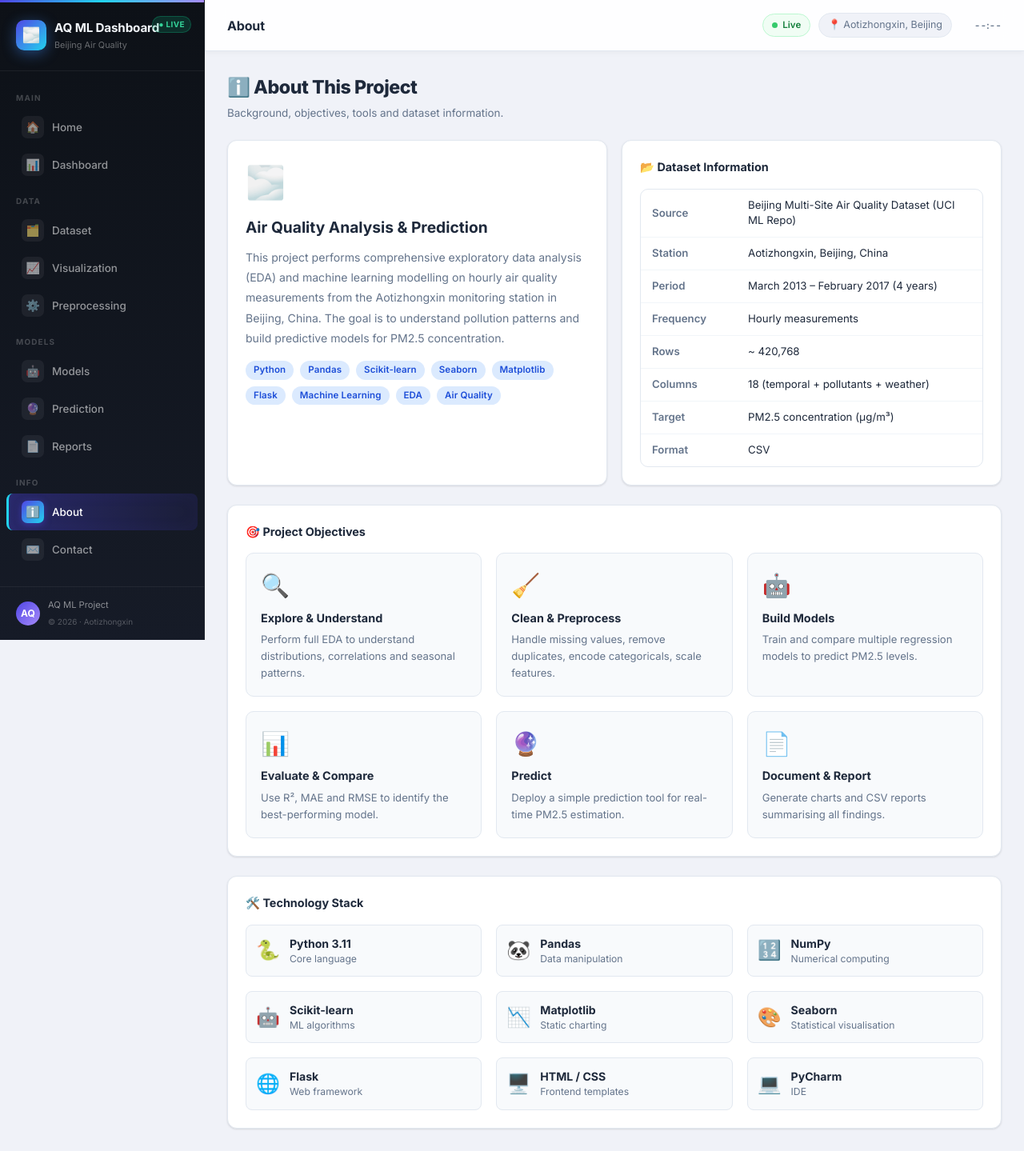
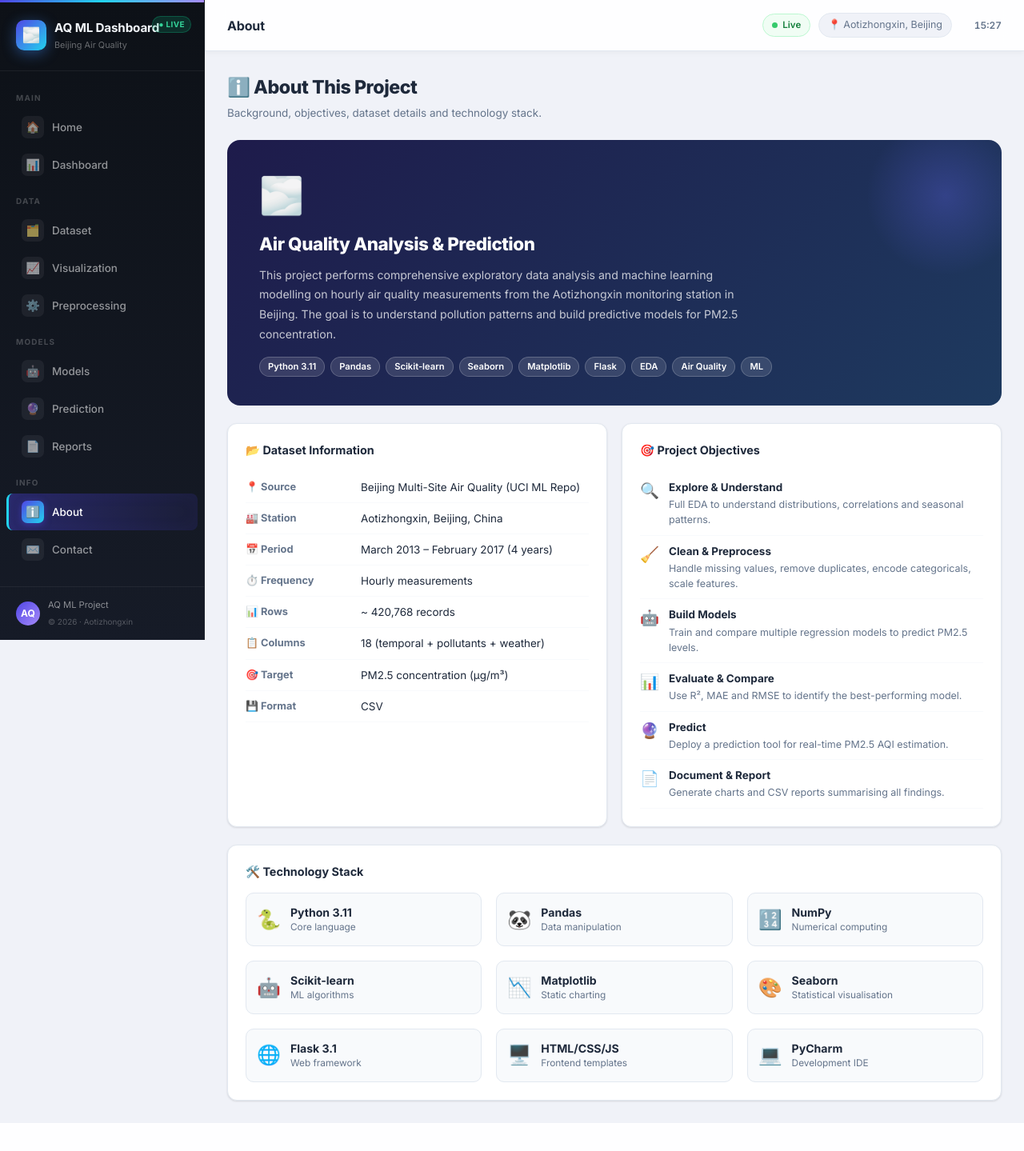
Before and after one commit to premsai2500030723/AERO-PURE-ML-PROJECT-, a Flask app: page /about in a window 1280 px wide. Shown: the whole page at 80% size. After the commit the page ends 1404 px from the top, so only its background shows below. Run offline with Flask 3, Linux system fonts and the light colour scheme.

Commit message:
ui: finalize about/contact with hero banner, FAQ accordion, team card and add live clock + stat counter animation in JS

```diff
--- a/app.py
+++ b/app.py
@@ -20,7 +20,7 @@ OUTPUT_DIR  = os.path.join(BASE_DIR, "output")
 
 app = Flask(__name__)
 app.secret_key = "aq_ml_secret_2026"
-app.jinja_env.globals.update(zip=zip)
+app.jinja_env.globals.update(zip=zip, enumerate=enumerate)
 
 
 # ─────────────────────────────────────────────────────────────
--- a/static/js/main.js
+++ b/static/js/main.js
@@ -1,98 +1,164 @@
-// Air Quality ML Dashboard — main.js
+// Air Quality ML Dashboard — main.js  (UI v2)
 
 document.addEventListener('DOMContentLoaded', () => {
 
-  // ── Active nav link highlight ─────────────────────
-  const links = document.querySelectorAll('.nav-link');
-  const current = window.location.pathname;
-  links.forEach(link => {
-    if (link.getAttribute('href') === current) {
-      link.classList.add('active');
-    }
-  });
+  // ── Live clock ────────────────────────────────────
+  const clock = document.getElementById('clock');
+  if (clock) {
+    const tick = () => {
+      const now = new Date();
+      clock.textContent = now.toLocaleTimeString('en-GB', { hour:'2-digit', minute:'2-digit' });
+    };
+    tick();
+    setInterval(tick, 10000);
+  }
 
   // ── Mobile sidebar toggle ─────────────────────────
   const toggleBtn = document.getElementById('sidebar-toggle');
   const sidebar   = document.getElementById('sidebar');
   if (toggleBtn && sidebar) {
-    toggleBtn.addEventListener('click', () => {
-      sidebar.classList.toggle('open');
+    toggleBtn.addEventListener('click', () => sidebar.classList.toggle('open'));
+    // close on overlay click
+    document.addEventListener('click', e => {
+      if (sidebar.classList.contains('open') &&
+          !sidebar.contains(e.target) &&
+          e.target !== toggleBtn) {
+        sidebar.classList.remove('open');
+      }
     });
   }
 
-  // ── Image modal ───────────────────────────────────
-  const imgCards = document.querySelectorAll('.img-card img');
-  imgCards.forEach(img => {
-    img.style.cursor = 'zoom-in';
-    img.addEventListener('click', () => openModal(img.src, img.alt));
+  // ── Active nav link highlight ─────────────────────
+  const current = window.location.pathname;
+  document.querySelectorAll('.nav-link').forEach(link => {
+    if (link.getAttribute('href') === current) link.classList.add('active');
+  });
+
+  // ── Image zoom modal ──────────────────────────────
+  document.querySelectorAll('.img-card').forEach(card => {
+    card.addEventListener('click', () => {
+      const img = card.querySelector('img');
+      const label = card.querySelector('.img-card-body span')?.textContent || '';
+      openModal(img.src, label);
+    });
   });
 
   function openModal(src, caption) {
+    // Remove existing modal if any
+    document.getElementById('img-modal')?.remove();
+
     const overlay = document.createElement('div');
     overlay.id = 'img-modal';
     overlay.style.cssText = `
-      position:fixed;inset:0;background:rgba(0,0,0,.85);
+      position:fixed;inset:0;background:rgba(10,10,20,.88);
       display:flex;align-items:center;justify-content:center;
-      z-index:9999;cursor:zoom-out;flex-direction:column;gap:12px;
+      z-index:9999;cursor:zoom-out;flex-direction:column;gap:14px;
+      backdrop-filter:blur(6px);animation:fadeIn .2s ease;
     `;
-    const img = document.createElement('img');
-    img.src = src;
-    img.style.cssText = 'max-width:90vw;max-height:80vh;border-radius:8px;box-shadow:0 8px 40px rgba(0,0,0,.5)';
+
+    const imgEl = document.createElement('img');
+    imgEl.src = src;
+    imgEl.style.cssText = `
+      max-width:92vw;max-height:78vh;border-radius:10px;
+      box-shadow:0 20px 60px rgba(0,0,0,.6);
+    `;
+
     const cap = document.createElement('p');
-    cap.textContent = caption || '';
-    cap.style.cssText = 'color:#e2e8f0;font-size:.9rem;';
-    overlay.appendChild(img);
-    overlay.appendChild(cap);
-    overlay.addEventListener('click', () => overlay.remove());
+    cap.textContent = caption;
+    cap.style.cssText = 'color:#cbd5e1;font-size:.88rem;font-weight:600;';
+
+    const closeBtn = document.createElement('button');
+    closeBtn.textContent = '✕ Close';
+    closeBtn.style.cssText = `
+      background:rgba(255,255,255,.1);border:1px solid rgba(255,255,255,.2);
+      color:#fff;padding:7px 18px;border-radius:8px;cursor:pointer;font-size:.8rem;
+    `;
+    closeBtn.onclick = () => overlay.remove();
+
+    overlay.append(imgEl, cap, closeBtn);
+    overlay.addEventListener('click', e => { if (e.target === overlay) overlay.remove(); });
     document.body.appendChild(overlay);
   }
 
-  // ── Dataset search / filter ───────────────────────
+  // Inject fadeIn keyframe once
+  if (!document.getElementById('modal-style')) {
+    const s = document.createElement('style');
+    s.id = 'modal-style';
+    s.textContent = '@keyframes fadeIn{from{opacity:0}to{opacity:1}}';
+    document.head.appendChild(s);
+  }
+
+  // ── Dataset table live search ─────────────────────
   const searchInput = document.getElementById('table-search');
   if (searchInput) {
     searchInput.addEventListener('input', () => {
-      const q = searchInput.value.toLowerCase();
+      const q = searchInput.value.toLowerCase().trim();
       document.querySelectorAll('#data-table tbody tr').forEach(row => {
-        row.style.display = row.textContent.toLowerCase().includes(q) ? '' : 'none';
+        row.style.display = (!q || row.textContent.toLowerCase().includes(q)) ? '' : 'none';
       });
     });
   }
 
-  // ── Prediction form AQI category display ─────────
+  // ── Prediction form — client AQI lookup ──────────
   const predForm = document.getElementById('pred-form');
   if (predForm) {
     predForm.addEventListener('submit', e => {
+      const pm25Input = document.getElementById('pm25');
+      if (!pm25Input || !pm25Input.value) return; // let server handle
+
+      const val = parseFloat(pm25Input.value);
+      if (isNaN(val)) return;
+
+      const resultBox = document.getElementById('pred-result');
+      if (!resultBox) return;
+
       e.preventDefault();
-      const pm25 = parseFloat(document.getElementById('pm25')?.value || 0);
-      const category = getAQICategory(pm25);
-      const resultBox = document.getElementById('pred-result');
-      if (resultBox) {
-        document.getElementById('pred-value').textContent = pm25.toFixed(1);
-        document.getElementById('pred-category').textContent = category.label;
-        document.getElementById('pred-category').style.color = category.color;
-        resultBox.style.display = 'block';
-      }
+      const cat = getAQICategory(val);
+      document.getElementById('pred-value').textContent    = val.toFixed(1);
+      const catEl = document.getElementById('pred-category');
+      catEl.textContent  = cat.label;
+      catEl.style.color  = cat.color;
+      resultBox.style.display = 'block';
+      resultBox.scrollIntoView({ behavior: 'smooth', block: 'nearest' });
     });
   }
 
   function getAQICategory(pm25) {
-    if (pm25 <= 12)  return { label: 'Good',          color: '#22c55e' };
-    if (pm25 <= 35)  return { label: 'Moderate',       color: '#f59e0b' };
-    if (pm25 <= 55)  return { label: 'Unhealthy (Sensitive)', color: '#f97316' };
-    if (pm25 <= 150) return { label: 'Unhealthy',      color: '#ef4444' };
-    if (pm25 <= 250) return { label: 'Very Unhealthy', color: '#a855f7' };
-    return { label: 'Hazardous', color: '#7f1d1d' };
+    if (pm25 <= 12)  return { label: '🟢 Good',                        color: '#22c55e' };
+    if (pm25 <= 35)  return { label: '🟡 Moderate',                    color: '#eab308' };
+    if (pm25 <= 55)  return { label: '🟠 Unhealthy for Sensitive',     color: '#f97316' };
+    if (pm25 <= 150) return { label: '🔴 Unhealthy',                   color: '#ef4444' };
+    if (pm25 <= 250) return { label: '🟣 Very Unhealthy',              color: '#a855f7' };
+    return           { label: '⚫ Hazardous',                          color: '#450a0a' };
   }
 
-  // ── Smooth scroll for anchor links ───────────────
+  // ── Smooth anchor scrolling ───────────────────────
   document.querySelectorAll('a[href^="#"]').forEach(a => {
     a.addEventListener('click', e => {
       const target = document.querySelector(a.getAttribute('href'));
-      if (target) {
-        e.preventDefault();
-        target.scrollIntoView({ behavior: 'smooth' });
-      }
+      if (target) { e.preventDefault(); target.scrollIntoView({ behavior: 'smooth' }); }
     });
   });
 
+  // ── Stat counter animation ────────────────────────
+  document.querySelectorAll('.stat-value').forEach(el => {
+    const raw = el.textContent.trim();
+    const num = parseFloat(raw.replace(/[^0-9.]/g, ''));
+    if (isNaN(num) || num === 0) return;
+    const suffix = raw.replace(/[0-9.,]/g, '').trim();
+    const decimals = (raw.includes('.')) ? (raw.split('.')[1]?.replace(/\D/g,'').length || 0) : 0;
+    let start = 0;
+    const duration = 900;
+    const step = timestamp => {
+      if (!start) start = timestamp;
+      const progress = Math.min((timestamp - start) / duration, 1);
+      const ease = 1 - Math.pow(1 - progress, 3);
+      el.textContent = (num * ease).toFixed(decimals)
+        .replace(/\B(?=(\d{3})+(?!\d))/g, ',') + (suffix ? ' ' + suffix : '');
+      if (progress < 1) requestAnimationFrame(step);
+      else el.textContent = raw; // restore original
+    };
+    requestAnimationFrame(step);
+  });
+
 });
--- a/templates/about.html
+++ b/templates/about.html
@@ -6,86 +6,87 @@
 
 <div class="page-header">
   <h1>ℹ️ About This Project</h1>
-  <p>Background, objectives, tools and dataset information.</p>
+  <p>Background, objectives, dataset details and technology stack.</p>
 </div>
 
-<div class="grid-2" style="margin-bottom:24px;">
-
-  <!-- Project info -->
-  <div class="card">
-    <div style="font-size:2.5rem;margin-bottom:12px;">🌫️</div>
-    <h2 style="font-size:1.2rem;font-weight:700;margin-bottom:10px;">
+<!-- Hero info card -->
+<div style="background:linear-gradient(135deg,#1e1b4b,#1e3a5f);border-radius:16px;
+            padding:36px 40px;color:#fff;margin-bottom:22px;position:relative;overflow:hidden;">
+  <div style="position:absolute;right:-30px;top:-30px;width:200px;height:200px;
+              background:radial-gradient(circle,rgba(99,102,241,.3),transparent 70%);"></div>
+  <div style="position:relative;z-index:1;">
+    <div style="font-size:2.8rem;margin-bottom:10px;">🌫️</div>
+    <h2 style="font-size:1.4rem;font-weight:800;margin-bottom:10px;letter-spacing:-.02em;">
       Air Quality Analysis &amp; Prediction
     </h2>
-    <p style="font-size:.88rem;color:#64748b;line-height:1.8;margin-bottom:16px;">
-      This project performs comprehensive exploratory data analysis (EDA) and machine learning
-      modelling on hourly air quality measurements from the Aotizhongxin monitoring station
-      in Beijing, China. The goal is to understand pollution patterns and build predictive
-      models for PM2.5 concentration.
+    <p style="opacity:.75;font-size:.88rem;max-width:600px;line-height:1.75;margin-bottom:16px;">
+      This project performs comprehensive exploratory data analysis and machine learning
+      modelling on hourly air quality measurements from the Aotizhongxin monitoring
+      station in Beijing. The goal is to understand pollution patterns and build
+      predictive models for PM2.5 concentration.
     </p>
-    <div style="display:flex;flex-wrap:wrap;gap:8px;">
-      {% for tag in ['Python', 'Pandas', 'Scikit-learn', 'Seaborn', 'Matplotlib',
-                     'Flask', 'Machine Learning', 'EDA', 'Air Quality'] %}
-      <span class="tag tag-blue">{{ tag }}</span>
+    <div style="display:flex;flex-wrap:wrap;gap:7px;">
+      {% for tag in ['Python 3.11','Pandas','Scikit-learn','Seaborn','Matplotlib','Flask','EDA','Air Quality','ML'] %}
+      <span style="background:rgba(255,255,255,.12);border:1px solid rgba(255,255,255,.2);
+                   color:#fff;font-size:.7rem;font-weight:600;padding:3px 10px;border-radius:20px;">
+        {{ tag }}
+      </span>
       {% endfor %}
     </div>
   </div>
+</div>
+
+<div class="grid-2" style="margin-bottom:22px;">
 
   <!-- Dataset info -->
   <div class="card">
     <div class="card-title">📂 Dataset Information</div>
-    {% set ds_info = [
-      ('Source',     'Beijing Multi-Site Air Quality Dataset (UCI ML Repo)'),
-      ('Station',    'Aotizhongxin, Beijing, China'),
-      ('Period',     'March 2013 – February 2017 (4 years)'),
-      ('Frequency',  'Hourly measurements'),
-      ('Rows',       '~ 420,768'),
-      ('Columns',    '18 (temporal + pollutants + weather)'),
-      ('Target',     'PM2.5 concentration (μg/m³)'),
-      ('Format',     'CSV'),
+    {% set info = [
+      ('📍 Source',     'Beijing Multi-Site Air Quality (UCI ML Repo)'),
+      ('🏭 Station',    'Aotizhongxin, Beijing, China'),
+      ('📅 Period',     'March 2013 – February 2017 (4 years)'),
+      ('⏱️ Frequency', 'Hourly measurements'),
+      ('📊 Rows',       '~ 420,768 records'),
+      ('📋 Columns',    '18 (temporal + pollutants + weather)'),
+      ('🎯 Target',     'PM2.5 concentration (µg/m³)'),
+      ('💾 Format',     'CSV'),
     ] %}
-    <div class="table-wrapper">
-      <table>
-        <tbody>
-          {% for key, val in ds_info %}
-          <tr>
-            <td style="font-weight:600;color:#64748b;width:120px;">{{ key }}</td>
-            <td>{{ val }}</td>
-          </tr>
-          {% endfor %}
-        </tbody>
-      </table>
+    {% for key, val in info %}
+    <div style="display:flex;gap:14px;padding:9px 0;border-bottom:1px solid #f8fafc;align-items:flex-start;">
+      <span style="font-size:.8rem;font-weight:700;color:#64748b;width:130px;flex-shrink:0;">{{ key }}</span>
+      <span style="font-size:.84rem;">{{ val }}</span>
     </div>
+    {% endfor %}
   </div>
 
-</div>
-
-<!-- Objectives -->
-<div class="card" style="margin-bottom:24px;">
-  <div class="card-title">🎯 Project Objectives</div>
-  <div class="grid-3">
+  <!-- Objectives -->
+  <div class="card">
+    <div class="card-title">🎯 Project Objectives</div>
     {% set objectives = [
-      ('🔍', 'Explore & Understand',
-       'Perform full EDA to understand distributions, correlations and seasonal patterns.'),
-      ('🧹', 'Clean & Preprocess',
+      ('🔍','Explore & Understand',
+       'Full EDA to understand distributions, correlations and seasonal patterns.'),
+      ('🧹','Clean & Preprocess',
        'Handle missing values, remove duplicates, encode categoricals, scale features.'),
-      ('🤖', 'Build Models',
+      ('🤖','Build Models',
        'Train and compare multiple regression models to predict PM2.5 levels.'),
-      ('📊', 'Evaluate & Compare',
+      ('📊','Evaluate & Compare',
        'Use R², MAE and RMSE to identify the best-performing model.'),
-      ('🔮', 'Predict',
-       'Deploy a simple prediction tool for real-time PM2.5 estimation.'),
-      ('📄', 'Document & Report',
+      ('🔮','Predict',
+       'Deploy a prediction tool for real-time PM2.5 AQI estimation.'),
+      ('📄','Document & Report',
        'Generate charts and CSV reports summarising all findings.'),
     ] %}
     {% for icon, title, desc in objectives %}
-    <div style="padding:18px;background:#f8fafc;border-radius:10px;border:1px solid #e2e8f0;">
-      <div style="font-size:1.8rem;margin-bottom:8px;">{{ icon }}</div>
-      <h4 style="font-size:.9rem;font-weight:700;margin-bottom:6px;">{{ title }}</h4>
-      <p style="font-size:.82rem;color:#64748b;line-height:1.6;">{{ desc }}</p>
+    <div style="display:flex;gap:12px;padding:9px 0;border-bottom:1px solid #f8fafc;">
+      <span style="font-size:1.2rem;flex-shrink:0;">{{ icon }}</span>
+      <div>
+        <div style="font-size:.84rem;font-weight:700;margin-bottom:2px;">{{ title }}</div>
+        <div style="font-size:.78rem;color:#64748b;line-height:1.55;">{{ desc }}</div>
+      </div>
     </div>
     {% endfor %}
   </div>
+
 </div>
 
 <!-- Tech stack -->
@@ -93,24 +94,26 @@
   <div class="card-title">🛠️ Technology Stack</div>
   <div class="grid-3">
     {% set stack = [
-      ('Python 3.11',      '🐍', 'Core language'),
-      ('Pandas',           '🐼', 'Data manipulation'),
-      ('NumPy',            '🔢', 'Numerical computing'),
-      ('Scikit-learn',     '🤖', 'ML algorithms'),
-      ('Matplotlib',       '📉', 'Static charting'),
-      ('Seaborn',          '🎨', 'Statistical visualisation'),
-      ('Flask',            '🌐', 'Web framework'),
-      ('HTML / CSS',       '🖥️', 'Frontend templates'),
-      ('PyCharm',          '💻', 'IDE'),
+      ('🐍','Python 3.11',    'Core language'),
+      ('🐼','Pandas',         'Data manipulation'),
+      ('🔢','NumPy',          'Numerical computing'),
+      ('🤖','Scikit-learn',   'ML algorithms'),
+      ('📉','Matplotlib',     'Static charting'),
+      ('🎨','Seaborn',        'Statistical visualisation'),
+      ('🌐','Flask 3.1',      'Web framework'),
+      ('🖥️','HTML/CSS/JS',   'Frontend templates'),
+      ('💻','PyCharm',        'Development IDE'),
     ] %}
-    {% for name, icon, role in stack %}
-    <div style="display:flex;align-items:center;gap:12px;
-                padding:12px;background:#f8fafc;border-radius:8px;
-                border:1px solid #e2e8f0;">
+    {% for icon, name, role in stack %}
+    <div style="display:flex;align-items:center;gap:12px;padding:13px;
+                background:#f8fafc;border:1px solid #e2e8f0;border-radius:10px;
+                transition:box-shadow .2s;"
+         onmouseover="this.style.boxShadow='0 4px 14px rgba(0,0,0,.08)'"
+         onmouseout="this.style.boxShadow=''">
       <span style="font-size:1.5rem;">{{ icon }}</span>
       <div>
         <div style="font-size:.88rem;font-weight:700;">{{ name }}</div>
-        <div style="font-size:.76rem;color:#64748b;">{{ role }}</div>
+        <div style="font-size:.74rem;color:#64748b;">{{ role }}</div>
       </div>
     </div>
     {% endfor %}
```
Also changed, not shown: templates/contact.html (+34 -59 lines).
